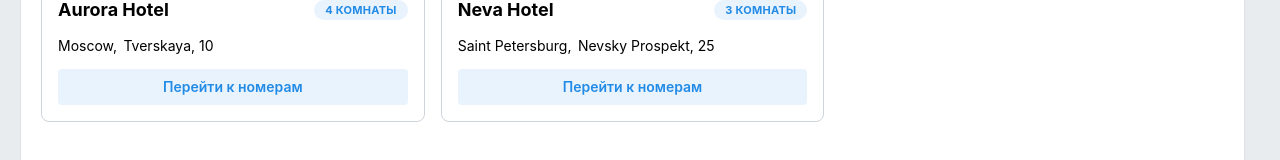
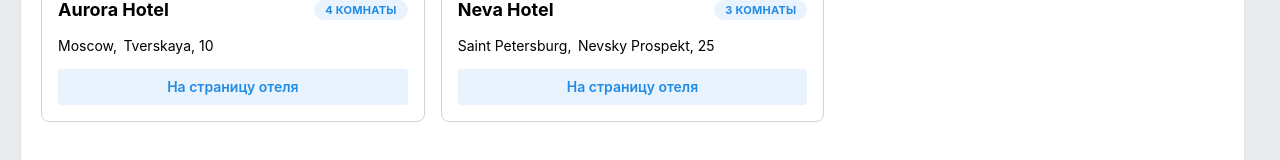
Before and after one commit to ivatra/mini_booking, a React (Vite) app in the folder apps/web/: page / in a window 1280 px wide. Shown: the part 219-379 px from the top of the page. Built offline with nearby package versions, Linux system fonts and the light colour scheme.

Commit message:
style (web hotel card): change btn text

```diff
--- a/apps/web/src/entities/hotel/ui/hotel-cards-list/hotel-card/hotel-card.tsx
+++ b/apps/web/src/entities/hotel/ui/hotel-cards-list/hotel-card/hotel-card.tsx
@@ -21,7 +21,7 @@ const HotelCard = ({ id, city, name, address, roomsLength }: IHotel) => (
         address={address}
       />
       <NavigateButton
-        text="Перейти к номерам"
+        text="На страницу отеля"
         goTo={`/hotels/${id}`}
       />
     </Stack>
```
